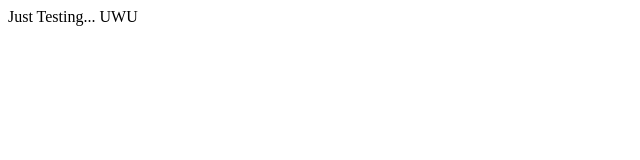
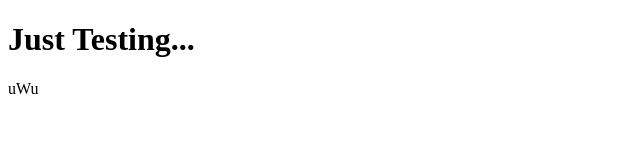
Before and after one commit to uMurilloMelo/coursera-webdevelopment, a plain HTML site: page site/index.html in a window 1280 px wide. Shown: the whole page, without its empty margins (0-640 px from the left). Drawn offline with Linux system fonts and the light colour scheme.

Commit message:
testing...

```diff
--- a/site/index.html
+++ b/site/index.html
@@ -1,9 +1,10 @@
 <!DOCTYPE html>
 <html>
 <head>
-    Just Testing...
+    <title>Just testing...</title>
 </head>
 <body>
-    UWU
+    <h1>Just Testing...</h1>
+    <p>uWu</p>
 </body>
 </html>
```
